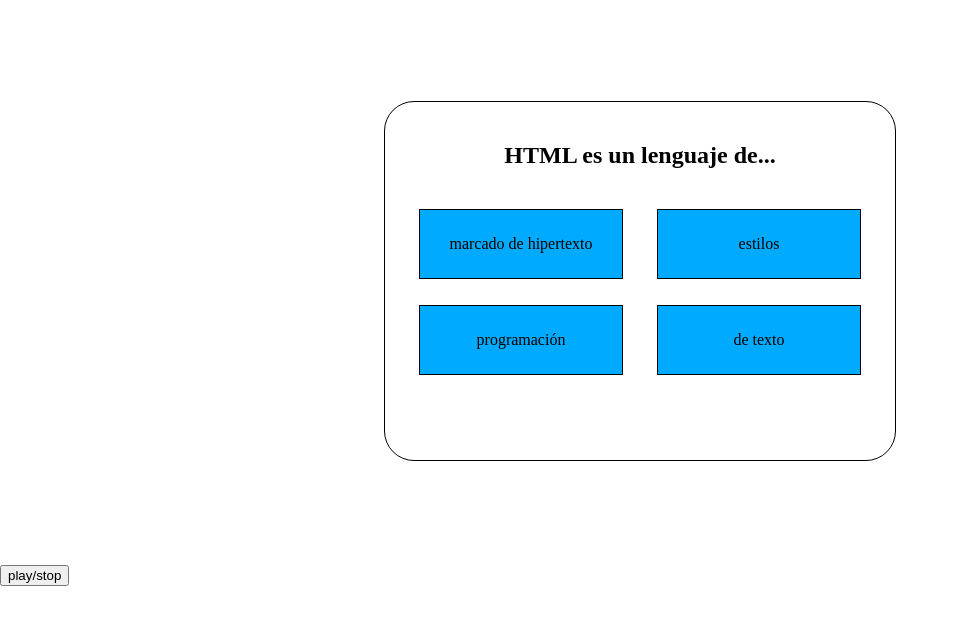
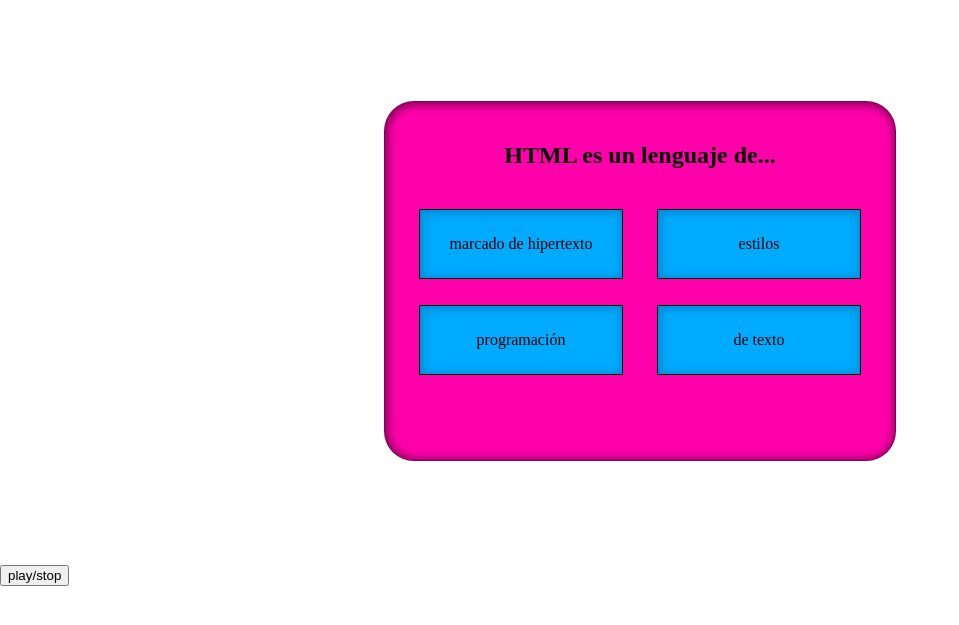
Before and after one commit to jlopcun/quizapp-minerowithin-XD, a plain HTML site: page index.html in a window 1280 px wide. Shown: the part 61-686 px from the top of the page, without its empty margins (0-959 px from the left). Drawn offline with Linux system fonts and the light colour scheme.

Commit message:
shit desing

```diff
--- a/style.css
+++ b/style.css
@@ -21,13 +21,14 @@ body{
     min-width:max(40vw,360px);
     height:max(45vh,200px);
     background-color: rgba(255 255 255 / .5);
-    border:1px solid #000;
+    border:1px solid rgba(0 0 0 /.5);
     text-align:center;
     margin:0 auto;
     border-radius:30px;
     transform: translateX(var(--translateY));
     transition:transform 1s;
-
+    background-color: #f0a;
+    box-shadow:inset 1px 1px 10px 2px rgba(0 0 0 /.5);
 }
 .question-anoucement{
     padding:20px;
@@ -42,19 +43,21 @@ body{
 .option{
     display:inline-block;
     width:max(40%,160px);
-    height:70px;
+    min-height:70px;
     display: flex;
     justify-content: center;
     align-items: center;
-
     margin-bottom:5%;
     padding:2.5%;
     border:1px solid #000;
     background-color: rgb(0, 170, 255);
     cursor:pointer;
+    box-shadow:inset 1px 1px 10px 2px rgba(0 0 0 /.2);
+
 }
 .option:hover{
     background-color: rgba(0  170  250 / .5);
+    box-shadow:inset 1px 1px 10px 2px rgba(0 0 0 /.5);
 }
 
 .option::selection{
```
